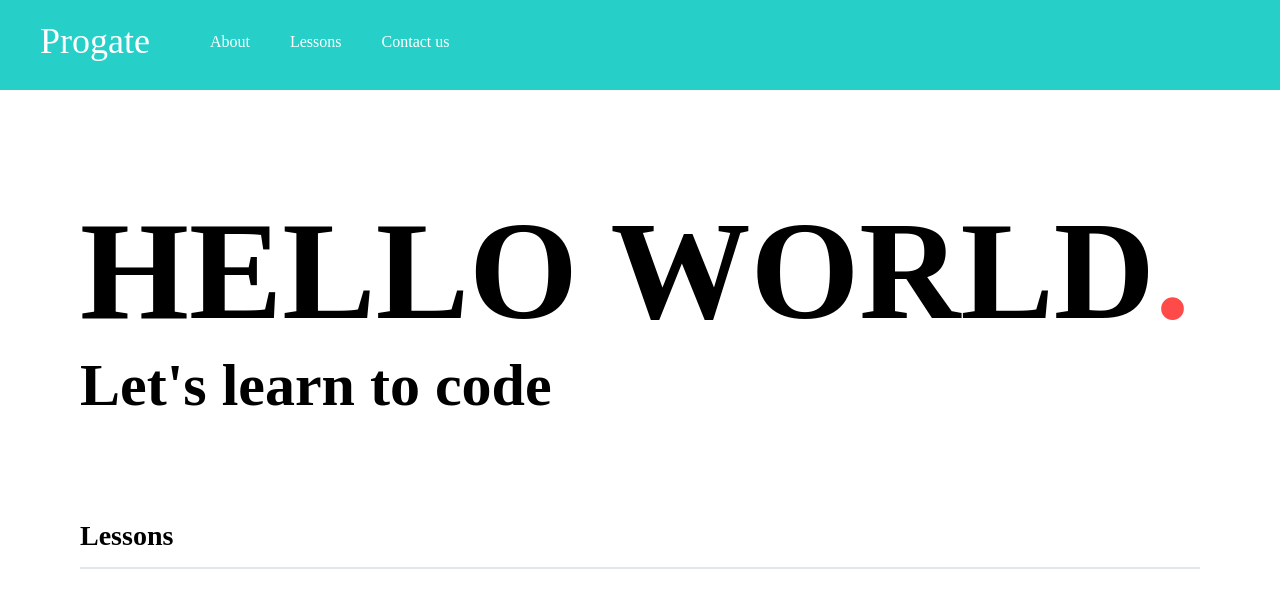
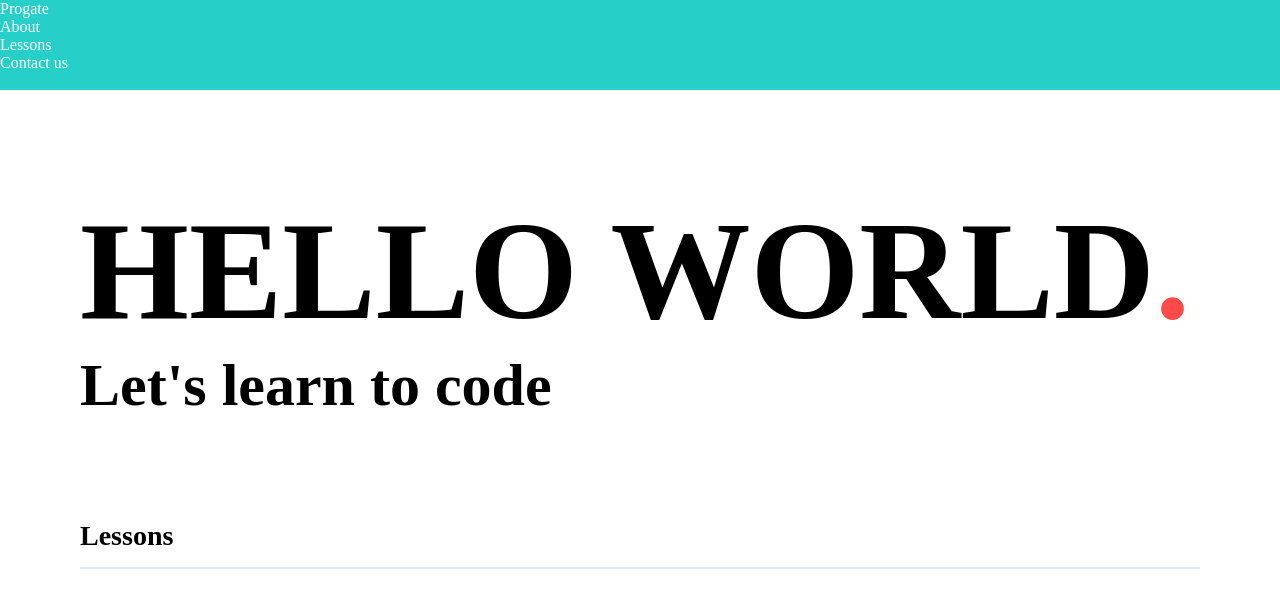
Before and after one commit to Mg-Omrnttn/progate.sample1.github.io, a plain HTML site: page sample0.html in a window 1280 px wide. Shown: the top 597 px of the page. Drawn offline with Linux system fonts and the light colour scheme.

Commit message:
Update stylesheet.css

```diff
--- a/stylesheet.css
+++ b/stylesheet.css
@@ -9,22 +9,7 @@ form, input, div {
 
 body {
   font-family: "Avenir Next";
-}
-
-li {
-  list-style: none;
-}
-
-/* Write your code below */
-.header-logo {
-  float: left;
-  font-size: 36px;
-  padding: 20px 40px;
-}
-
-.header-list li {
-  float: left;
-  padding: 33px 20px;
+};
 }
 
 .header-list {
```
